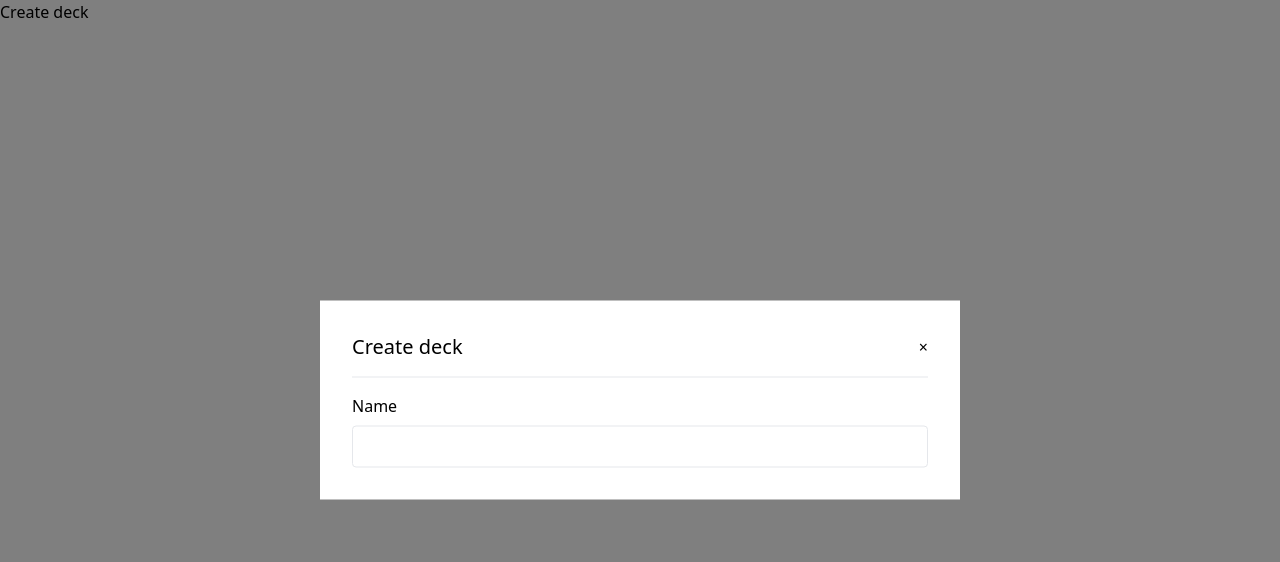
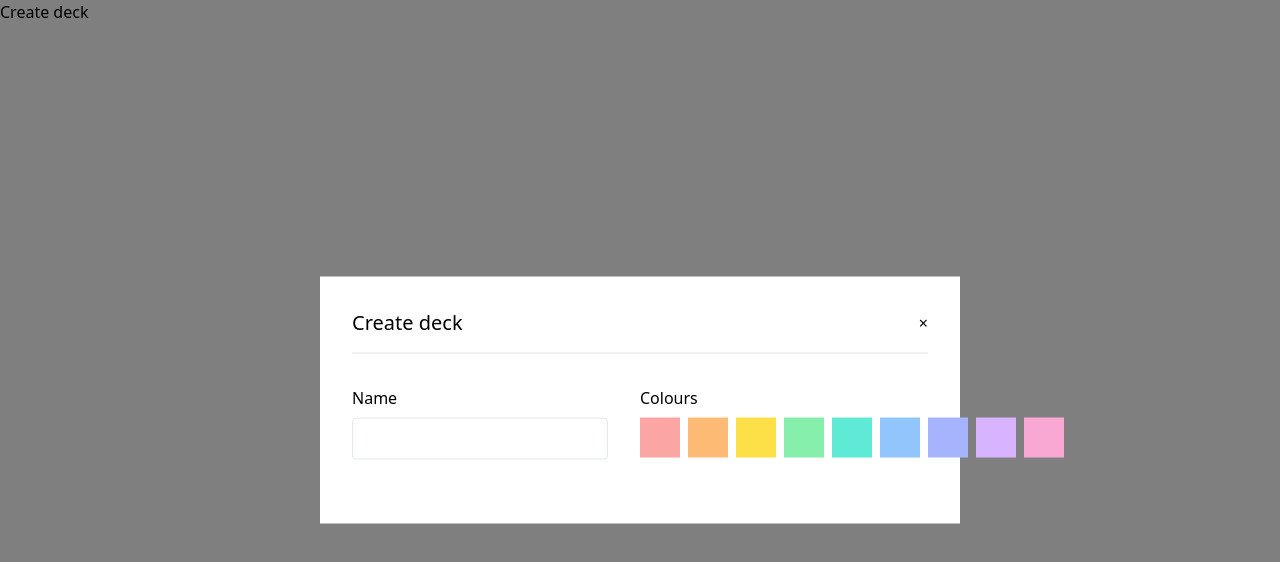
Before and after one commit to niyazmu/flashcards-app, a React (Vite) app: page / in a window 1280 px wide. Both pictures are taken after a click on the button "Create deck". Shown: the top 562 px of the page. Built offline with nearby package versions, Linux system fonts and the light colour scheme.

Commit message:
feat(header): enable user to set deck colour

```diff
--- a/src/components/Header.jsx
+++ b/src/components/Header.jsx
@@ -29,6 +29,8 @@ function Header() {
         close={() => setModal(false)}
       >
         <form>
+          <div className="my-8 flex space-x-8">
+            <div className="w-1/2">
               <label className="mb-2 block font-medium" htmlFor="name">
                 Name
               </label>
@@ -39,6 +41,177 @@ function Header() {
                 value={deck.name}
                 onChange={handleChange}
               />
+            </div>
+            <div className="w-1/2">
+              <fieldset>
+                <legend className="mb-2 block font-medium">Colours</legend>
+                <div className="flex items-center space-x-2">
+                  <label
+                    htmlFor="red"
+                    className={`${
+                      deck.colour === "bg-red-300"
+                        ? "border-4 border-red-100"
+                        : "border-0"
+                    } flex h-10 w-10 items-center justify-center bg-red-300`}
+                  >
+                    <input
+                      className="hidden"
+                      type="radio"
+                      id="red"
+                      name="colour"
+                      value="bg-red-300"
+                      checked={deck.colour === "bg-red-300"}
+                      onChange={handleChange}
+                    />
+                  </label>
+                  <label
+                    htmlFor="orange"
+                    className={`${
+                      deck.colour === "bg-orange-300"
+                        ? "border-4 border-orange-100"
+                        : "border-0"
+                    } flex h-10 w-10 items-center justify-center bg-orange-300`}
+                  >
+                    <input
+                      className="hidden"
+                      type="radio"
+                      id="orange"
+                      name="colour"
+                      value="bg-orange-300"
+                      checked={deck.colour === "bg-orange-300"}
+                      onChange={handleChange}
+                    />
+                  </label>
+                  <label
+                    htmlFor="yellow"
+                    className={`${
+                      deck.colour === "bg-yellow-300"
+                        ? "border-4 border-yellow-100"
+                        : "border-0"
+                    } flex h-10 w-10 items-center justify-center bg-yellow-300`}
+                  >
+                    <input
+                      className="hidden"
+                      type="radio"
+                      id="yellow"
+                      name="colour"
+                      value="bg-yellow-300"
+                      checked={deck.colour === "bg-yellow-300"}
+                      onChange={handleChange}
+                    />
+                  </label>
+                  <label
+                    htmlFor="green"
+                    className={`${
+                      deck.colour === "bg-green-300"
+                        ? "border-4 border-green-100"
+                        : "border-0"
+                    } flex h-10 w-10 items-center justify-center bg-green-300`}
+                  >
+                    <input
+                      className="hidden"
+                      type="radio"
+                      id="green"
+                      name="colour"
+                      value="bg-green-300"
+                      checked={deck.colour === "bg-green-300"}
+                      onChange={handleChange}
+                    />
+                  </label>
+                  <label
+                    htmlFor="teal"
+                    className={`${
+                      deck.colour === "bg-teal-300"
+                        ? "border-4 border-teal-100"
+                        : "border-0"
+                    } flex h-10 w-10 items-center justify-center bg-teal-300`}
+                  >
+                    <input
+                      className="hidden"
+                      type="radio"
+                      id="teal"
+                      name="colour"
+                      value="bg-teal-300"
+                      checked={deck.colour === "bg-teal-300"}
+                      onChange={handleChange}
+                    />
+                  </label>
+                  <label
+                    htmlFor="blue"
+                    className={`${
+                      deck.colour === "bg-blue-300"
+                        ? "border-4 border-blue-100"
+                        : "border-0"
+                    } flex h-10 w-10 items-center justify-center bg-blue-300`}
+                  >
+                    <input
+                      className="hidden"
+                      type="radio"
+                      id="blue"
+                      name="colour"
+                      value="bg-blue-300"
+                      checked={deck.colour === "bg-blue-300"}
+                      onChange={handleChange}
+                    />
+                  </label>
+                  <label
+                    htmlFor="indigo"
+                    className={`${
+                      deck.colour === "bg-indigo-300"
+                        ? "border-4 border-indigo-100"
+                        : "border-0"
+                    } flex h-10 w-10 items-center justify-center bg-indigo-300`}
+                  >
+                    <input
+                      className="hidden"
+                      type="radio"
+                      id="indigo"
+                      name="colour"
+                      value="bg-indigo-300"
+                      checked={deck.colour === "bg-indigo-300"}
+                      onChange={handleChange}
+                    />
+                  </label>
+                  <label
+                    htmlFor="purple"
+                    className={`${
+                      deck.colour === "bg-purple-300"
+                        ? "border-4 border-purple-100"
+                        : "border-0"
+                    } flex h-10 w-10 items-center justify-center bg-purple-300`}
+                  >
+                    <input
+                      className="hidden"
+                      type="radio"
+                      id="purple"
+                      name="colour"
+                      value="bg-purple-300"
+                      checked={deck.colour === "bg-purple-300"}
+                      onChange={handleChange}
+                    />
+                  </label>
+                  <label
+                    htmlFor="pink"
+                    className={`${
+                      deck.colour === "bg-pink-300"
+                        ? "border-4 border-pink-100"
+                        : "border-0"
+                    } flex h-10 w-10 items-center justify-center bg-pink-300`}
+                  >
+                    <input
+                      className="hidden"
+                      type="radio"
+                      id="pink"
+                      name="colour"
+                      value="bg-pink-300"
+                      checked={deck.colour === "bg-pink-300"}
+                      onChange={handleChange}
+                    />
+                  </label>
+                </div>
+              </fieldset>
+            </div>
+          </div>
         </form>
       </Modal>
     </>
```
Lines whose indentation alone changed are shown as unchanged.
